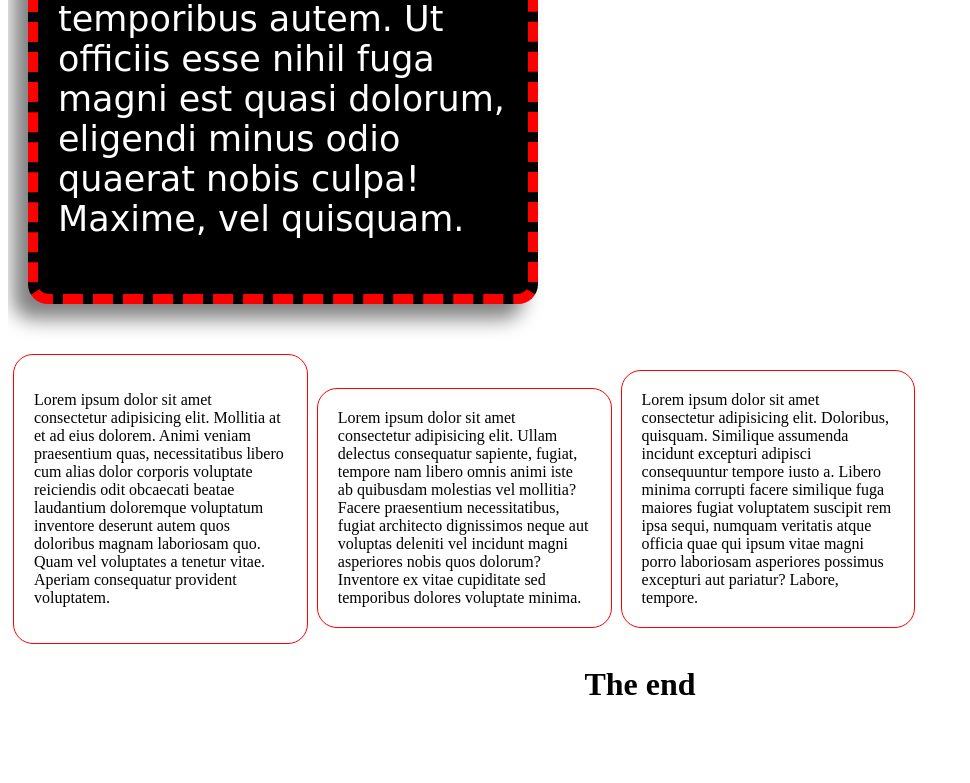
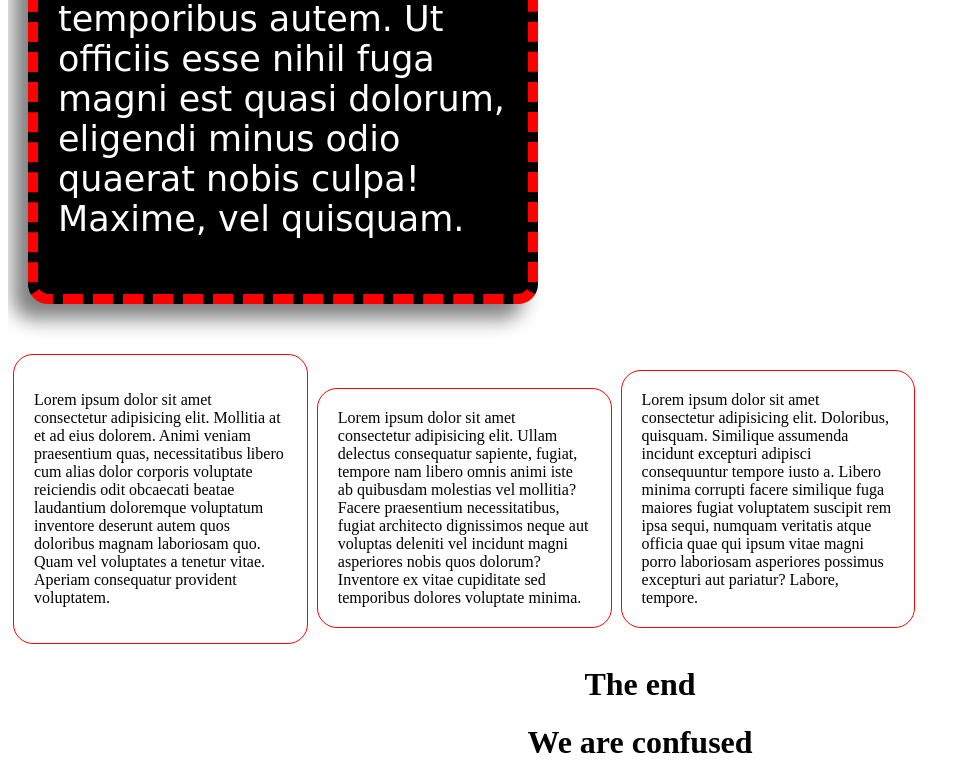
Before and after one commit to arlicha/css-practice-project, a plain HTML site: page index.html in a window 1280 px wide. Shown: the part 3961-4744 px from the top of the page, without its empty margins (0-970 px from the left). Before the commit the page ends 4685 px from the top, so only its background shows below. Drawn offline with Linux system fonts and the light colour scheme; a web font is replaced by a local one.

Commit message:
third commit

```diff
--- a/index.html
+++ b/index.html
@@ -112,6 +112,7 @@
         </div>
     </div>
     <h1>The end</h1>
+    <h1>We are confused</h1>
 
 
 
```
